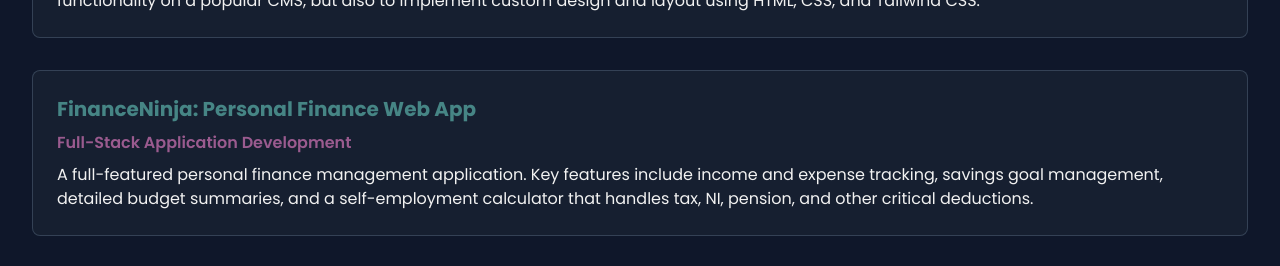
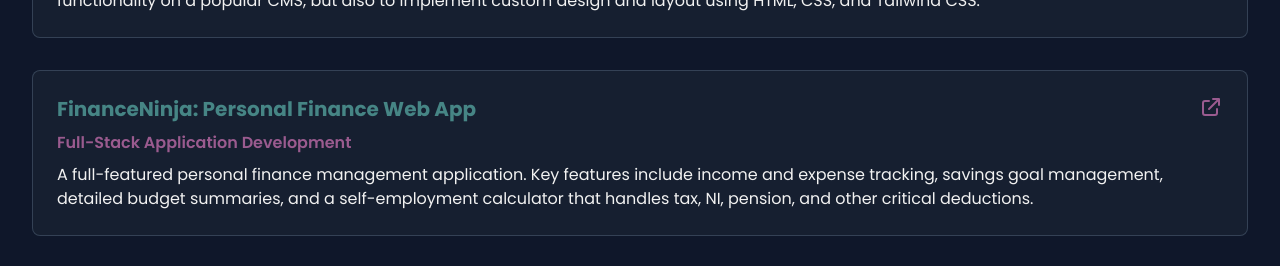
Before and after one commit to nicola-empower/my-portfolio, a Next.js app: page /projects in a window 1280 px wide. Shown: the part 1708-1974 px from the top of the page. Built offline with nearby package versions, Linux system fonts and the light colour scheme.

Commit message:
add financeninja demo

```diff
--- a/src/app/projects/page.tsx
+++ b/src/app/projects/page.tsx
@@ -48,7 +48,8 @@ const projectsData = [
     {
         title: "FinanceNinja: Personal Finance Web App",
         role: "Full-Stack Application Development",
-        description: "A full-featured personal finance management application. Key features include income and expense tracking, savings goal management, detailed budget summaries, and a self-employment calculator that handles tax, NI, pension, and other critical deductions."
+        description: "A full-featured personal finance management application. Key features include income and expense tracking, savings goal management, detailed budget summaries, and a self-employment calculator that handles tax, NI, pension, and other critical deductions.",
+        link: "https://nicola-empower.github.io/finance-ninja-demo/"
     },
     {
         title: "VAAssist: Virtual Assistant Productivity Platform",
```
